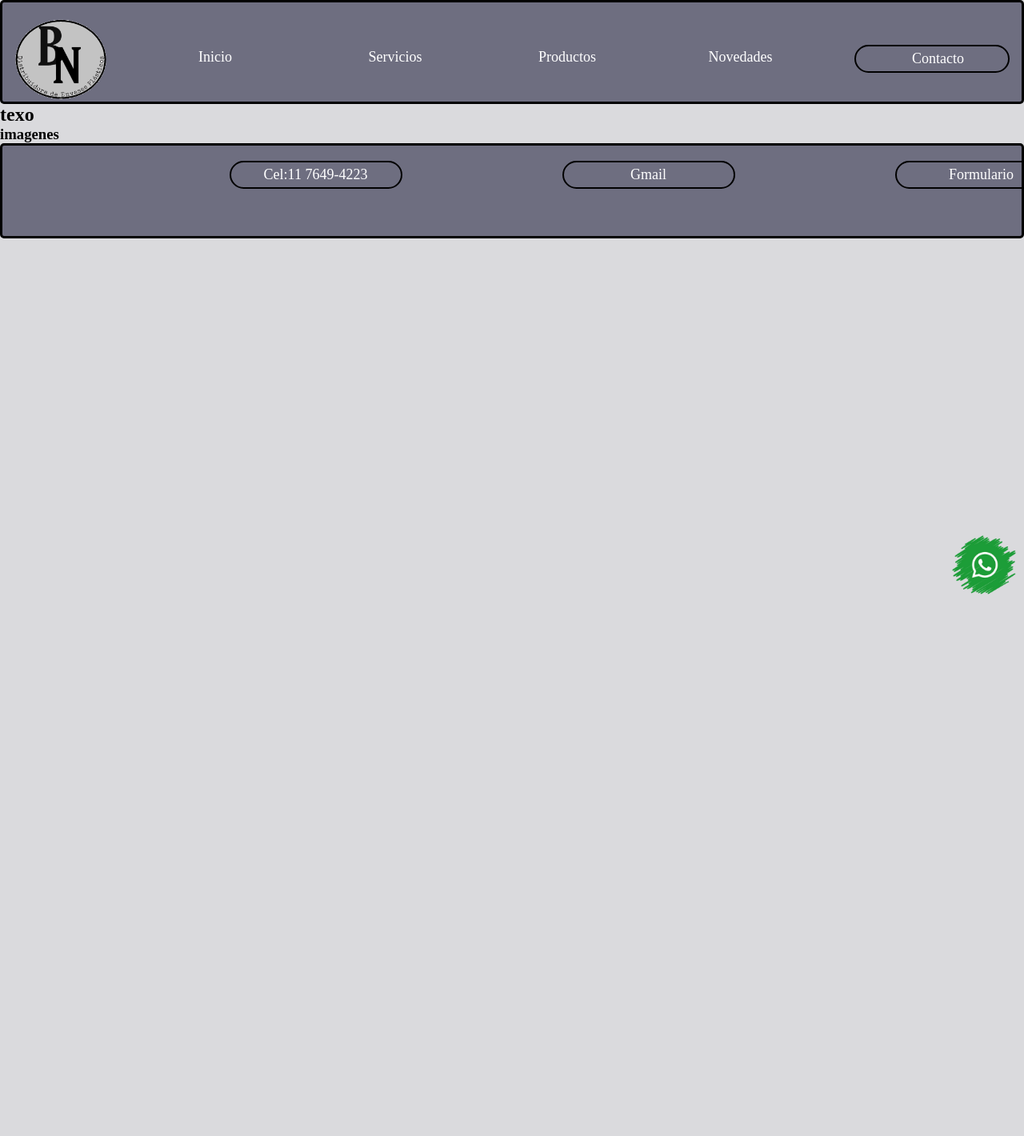
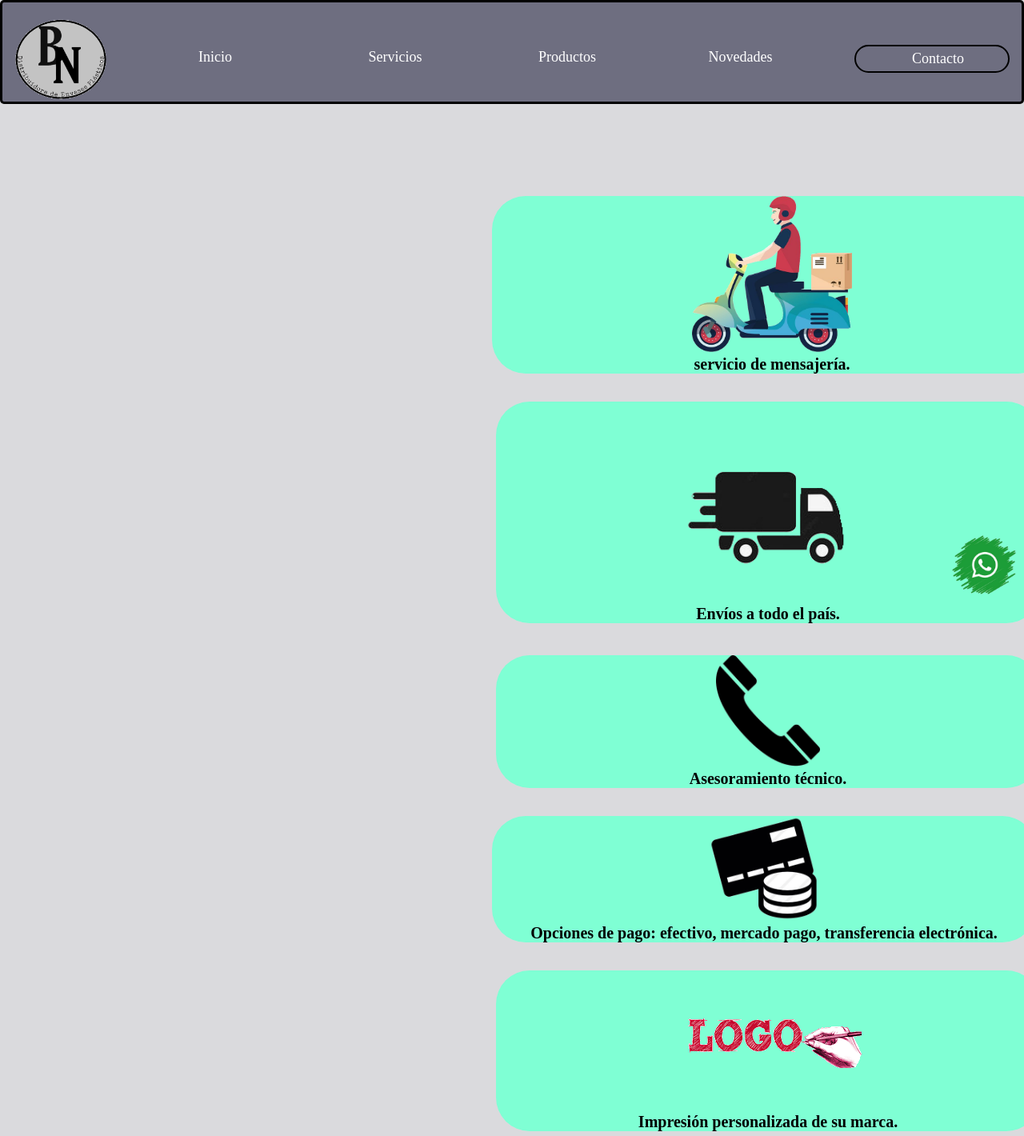
Before and after one commit to BautiMiano/PFMiano, a plain HTML site: page servicios.html in a window 1280 px wide. Shown: the top 1420 px of the page at 80% size. Before the commit the page ends 800 px from the top, so only its background shows below. Drawn offline with Linux system fonts and the light colour scheme.

Commit message:
Actualización en la pagina de servicios y cambios en el css

```diff
--- a/css/estilos.css
+++ b/css/estilos.css
@@ -115,8 +115,60 @@ footer {
     width: 210px;
 }
 
-/*Fin pagina inicio/
-/*Inicio pagina contacto*/
+/*Fin página inicio/
+/*Incio página servicios*/
+.servicios_prestados{
+    display: flex;
+    flex-direction: column;
+    text-align: center;
+    margin: 30px;
+}
+.principal_moto_envios{
+    background-color: aquamarine;
+    border-radius: 42px;
+    margin: 15px;
+}
+.moto_envios{
+    width: 150px;
+}
+.principal_camion_envios{
+    background-color: aquamarine;
+    margin: 15px;
+    border-radius: 42px;
+}
+.camion_envios{
+    width: 150px;
+}
+.principal_asesoramiento_telefono{
+    background-color: aquamarine;
+    margin: 15px;
+    border-radius: 42px;
+}
+.asesoramiento_telefono{
+    width: 100px;
+}
+.principal_metodo_de_pago{
+    background-color: aquamarine;
+    margin: 15px;
+    border-radius: 42px;
+}
+.metodo_de_pago{
+    width: 200px;
+}
+.logo_servicios{
+    width: 200px;
+}
+.principal_logo_servicios{
+    background-color: aquamarine;
+    margin: 15px;
+    border-radius: 42px;
+}
+.parrafo_servicios{
+    text-align: center;
+    font-size: 20px;
+}
+/*Fin página servicios*/
+/*Inicio página contacto*/
 
 
 .formulario-img {
@@ -189,8 +241,8 @@ footer {
     bottom: 35px;
 }
 
-/*Fin pagina contacto*/
-/*Inicio pagina prodocutos */
+/*Fin página contacto*/
+/*Inicio página prodocutos */
 .productos_compra {
     display: flex;
     flex-direction: column;
@@ -212,8 +264,8 @@ footer {
     margin: 10px;
 }
 
-/*Fin pagina productos*/
-/*Inicio pagina novedades*/
+/*Fin página productos*/
+/*Inicio página novedades*/
 .carousel-control-prev-icon {
     background-color: black;
 }
@@ -241,11 +293,12 @@ footer {
     border: solid;
     border-radius: 5px;
 }
+
 .boton_nuevo {
     width: 170px;
 }
 
-/*Fin pagina novedades*/
+/*Fin página novedades*/
 
 
 /*Fin movile*/
@@ -253,7 +306,7 @@ footer {
 /*Inicio Tablet*/
 @media(min-width:768px) {
 
-    /*Pagina inicio*/
+    /*Página inicio*/
     .main_header {
         flex-direction: row;
         justify-content: space-around;
@@ -277,16 +330,48 @@ footer {
         gap: 0 10px;
     }
 
-    /*Fin pagina inicio*/
+    /*Fin página inicio*/
+    /*Incio página servicios*/
+.principal_moto_envios{
+    margin: 15px;
+}
+.moto_envios{
+    width: 150px;
+}
+.principal_camion_envios{
+    margin: 15px;
+}
+.camion_envios{
+    width: 150px;
+}
+.principal_asesoramiento_telefono{
+    margin: 15px;
+}
+.asesoramiento_telefono{
+    width: 100px;
+}
+.principal_metodo_de_pago{
+    margin: 15px;
+}
+.metodo_de_pago{
+    width: 200px;
+}
+.principal_logo_servicios{
+    margin: 15px;
+}
+.logo_servicios{
+    width: 200px;
+}
+/*Fin página servicios*/
 
-    /*Pagina productos*/
+    /*Página productos*/
     .frasco_1 {
         margin: 30px;
     }
 
-    /*Fin pagina productos*/
+    /*Fin página productos*/
 
-    /*Inicio pagina novedades*/
+    /*Inicio página novedades*/
     .nuevos_productos {
         padding: 50px;
     }
@@ -303,8 +388,8 @@ footer {
     }
 
 
-    /*Fin pagina novedades*/
-    /*Pagina Contacto*/
+    /*Fin página novedades*/
+    /*Página Contacto*/
     .formulario {
         padding: 100px
     }
@@ -313,7 +398,7 @@ footer {
         bottom: 40px;
     }
 
-    /*Fin pagina contacto*/
+    /*Fin página contacto*/
 }
 
 /*Fin Tablet*/
@@ -321,7 +406,7 @@ footer {
 /*Inicio desktop*/
 @media (min-width:992px) {
 
-    /*Pagina inicio*/
+    /*Página inicio*/
     .whatsapp {
         bottom: 40px;
     }
@@ -401,8 +486,54 @@ footer {
         gap: 0 200px;
     }
 
-    /*Fin pagina inicio*/
-    /*Inicio pagina productos*/
+    /*Fin página inicio*/
+
+    /*Inicio página servicios*/
+    .servicios_prestados{
+        width: 50px;
+        margin: 50px;
+        padding: 50px;
+        position: relative;
+        left: 500px;
+    }
+    .principal_moto_envios{
+        width: 700px;
+    }
+    .moto_envios{
+        width: 200px;
+    }
+    .principal_camion_envios{
+        width: 680px;
+        margin: 20px;
+    }
+    .camion_envios{
+        width: 250px;
+    }
+    .principal_asesoramiento_telefono{
+        width: 680px;
+        margin: 20px;
+    }
+    .asesoramiento_telefono{
+        width: 130px;
+    }
+    .principal_metodo_de_pago{
+        width: 680px;
+    }
+    .metodo_de_pago{
+        width: 250px;
+    }
+    .principal_logo_servicios{
+        width: 680px;
+        margin: 20px;
+    }
+    .logo_servicios{
+        width: auto;
+    }
+
+
+    /*Fin página servicios*/
+
+    /*Inicio página productos*/
     .productos_compra {
         display: grid;
         grid-template-areas:
@@ -412,7 +543,6 @@ footer {
         ;
         grid-template-columns: 1fr 1fr 1fr;
         align-items: center;
-
     }
 
     .frasco_1 {
@@ -428,8 +558,9 @@ footer {
         margin: 15px;
     }
 
-    /*Fin pagina productos*/
-    /*Inicio pagina novedades*/
+    /*Fin página productos*/
+
+    /*Inicio página novedades*/
     .nuevos_productos {
         padding: 60px;
     }
@@ -442,9 +573,9 @@ footer {
     }
 
 
-    /*Fin pagina novedades*/
+    /*Fin página novedades*/
 
-    /*Pagina Contacto*/
+    /*Página Contacto*/
     .formulario {
         padding: 50px;
     }
@@ -453,8 +584,6 @@ footer {
         position: relative;
         left: 40px;
     }
-
-    /*Fin pagina contacto*/
+    /*Fin página contacto*/
 }
-
 /*Fin desktop*/
--- a/servicios.html
+++ b/servicios.html
@@ -5,7 +5,7 @@
     <meta charset="UTF-8">
     <meta http-equiv="X-UA-Compatible" content="IE=edge">
     <meta name="viewport" content="width=device-width, initial-scale=1.0">
-    <link rel="shortcut icon" href="./img/logo-de-la-empresa.ico" type="image/x-icon" >
+    <link rel="shortcut icon" href="./img/logo-de-la-empresa.ico" type="image/x-icon">
     <link rel="stylesheet" href="./css/estilos.css">
     <title>Baniplast</title>
 </head>
@@ -27,24 +27,48 @@
             </ul>
 
         </nav>
-
     </header>
+    <section>
+        <article>
+            <div class="servicios_prestados">
+                <div class="principal_moto_envios">
+                    <img src="./img/moto_envios.png" class="moto_envios" alt="">
+                    <h4 class="parrafo_servicios">servicio de mensajería.</h4>
+                </div>
+                <div class="principal_camion_envios">
+                    <img src="./img/camion_envios.png" class="camion_envios" alt="">
+                    <h4 class="parrafo_servicios">Envíos a todo el país.</h4>
+                </div>
+                <div class="principal_asesoramiento_telefono">
+                    <img src="./img/asesoramiento_telefono.png" class="asesoramiento_telefono" alt="">
+                    <h4 class="parrafo_servicios" >Asesoramiento técnico.</h4>
+                </div>
+                <div class="principal_metodo_de_pago">
+                    <img src="./img/metodo_de_pago.png" class="metodo_de_pago" alt="">
+                    <h4 class="parrafo_servicios" >Opciones de pago: efectivo, mercado pago, transferencia electrónica.</h4>
+                </div>
+                <div class="principal_logo_servicios">
+                    <img src="./img/logo_servicios.png"class="logo_servicios"  alt="">
+                    <h4 class="parrafo_servicios" >Impresión personalizada de su marca.</h4>
+                </div>
+            </div>
+        </article>
+    </section>
     <!-- Logos Whatsapp-->
     <div class="whatsapp ">
-        <a href="https://api.whatsapp.com/send?phone=5491176494223" target="_blank" >
-        <img src="./img/logo-whatsapp.png" alt="Whatsapp" width="100" height="100">
+        <a href="https://api.whatsapp.com/send?phone=5491176494223" target="_blank">
+            <img src="./img/logo-whatsapp.png" alt="Whatsapp" width="100" height="100">
         </a>
     </div>
-    <h2>texo</h2>
-    <h3>imagenes</h3>
     <!--Inicio del pie de página-->
     <footer>
         <div class="footer_links">
-            <a href="tel:11 7649-4223" class="llamenos" >Cel:11 7649-4223</a>
-            <a href="mailto:info.baniplast@gmail.com" class="email" >Gmail</a>
+            <a href="tel:11 7649-4223" class="llamenos">Cel:11 7649-4223</a>
+            <a href="mailto:info.baniplast@gmail.com" class="email">Gmail</a>
             <a href="./contactenos.html" class="formu__">Formulario</a>
         </div>
-        </footer>
+    </footer>
 
 </body>
+
 </html>
```
Also changed, not shown: contactenos.html (+6 -6 lines), index.html (+11 -10 lines), novedades.html (+13 -8 lines), productos.html (+31 -21 lines), img/asesoramiento_telefono.png (added), img/camion_envios.png (added), img/logo_servicios.png (added), img/metodo_de_pago.png (added), img/moto_envios.png (added), img/novedades1.png (deleted).
